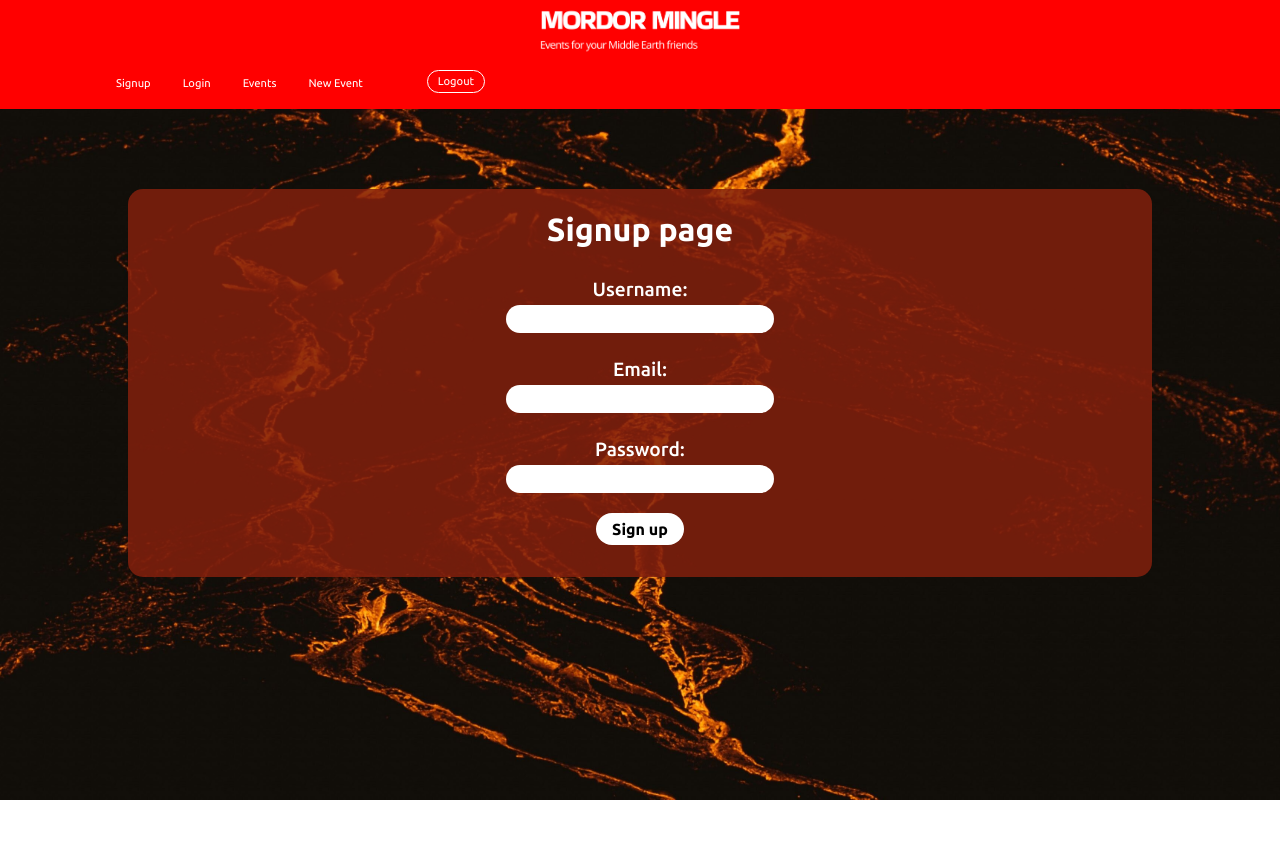
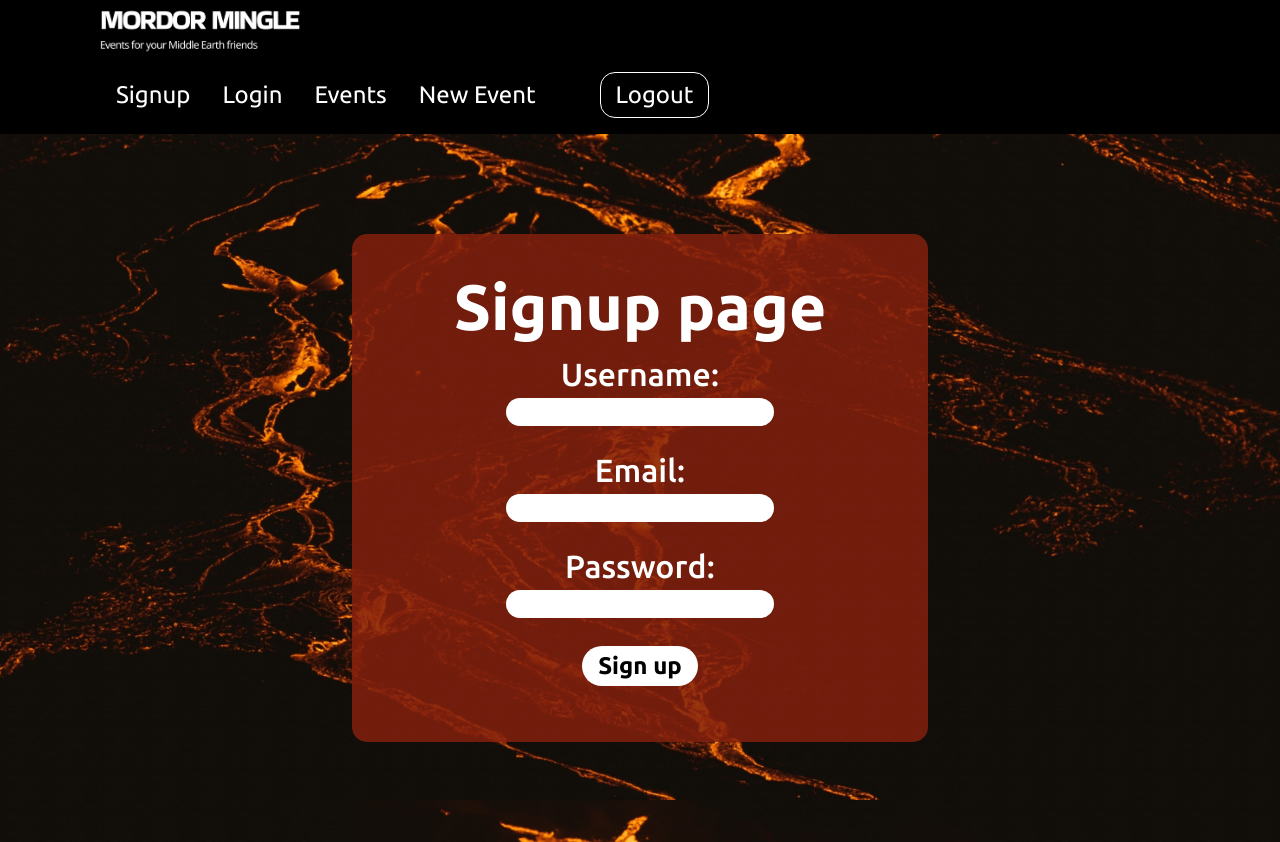
Before and after one commit to sophiaziesch/mordor-mingle-frontend, a React (Vite) app: page /signup in a window 1280 px wide. Before the commit the page ends 800 px from the top, so only its background shows below. Built offline with nearby package versions, Linux system fonts and the light colour scheme; no server answers.

Commit message:
Everything working except NavBar and Profile image

```diff
--- a/src/App.css
+++ b/src/App.css
@@ -118,12 +118,12 @@ h4 {
   display: flex;
   flex-direction: column;
   width: 100vw;
-  justify-content: space-between;
+  justify-content: space-around;
 }
 
 .logo {
   align-self: center;
-  height: 50px;
+  height: 70px;
   width: auto;
 }
 
@@ -140,7 +140,7 @@ h4 {
 .links li a {
   color: white;
   text-decoration: none;
-  font-size: 0.7rem;
+  font-size: 0.6rem;
 }
 
 .logout-button {
@@ -237,13 +237,62 @@ h4 {
     font-family: 'Ubuntu', 'Helvetica', sans-serif;
   }
 
+/* MAJOR STYLES */
+
+h1 {
+  font-size: 4rem;
+  color: white;
+  font-weight: 600;
+  text-align: center;
+  line-height: 3rem;
+}
+
+h2 {
+  font-size: 2.5rem;
+  color: white;
+  font-weight: 500;
+  text-align: center;
+  line-height: 2rem;
+}
+
+
+h3 {
+  font-size: 2rem;
+  color: white;
+  font-weight: 500;
+  text-align: center;
+  line-height: 3rem;
+}
+
+h4 {
+  font-size: 1.5rem;
+  color: white;
+  font-weight: 400;
+  text-align: center;
+  line-height: 1.5rem;
+  padding: 0.5rem 0 0.5rem 0;
+}
+
+.button {
+  background-color: white;
+  padding: 8px 16px;
+  border-radius: 20px;
+  font-weight: 600;
+  font-size: 1.5rem;
+  margin: 0.5rem 0 0.5rem 0;
+}
+
+
+
+
+
   /* NAV STYLES */
 
 .navbar {
-  background-color: red;
+  background-color: black;
   display: flex;
   width: 100vw;
-  justify-content: space-between;
+  justify-content: space-around;
   padding: 0 100px;
 
 }
@@ -257,11 +306,109 @@ h4 {
 	display: flex;
 	flex-direction: row;
 	align-items: center;
+  font-size: 1rem;
 }
 
 .links li {
 	margin: 1rem;
 }
 
+.logout-button {
+  background-color: transparent;
+  color: white;
+  font-size: 1.5rem;
+  border: solid 1px white;
+  border-radius: 15px;
+  padding: 10px 15px;
+}
+
+/* FORM STYLES */
+.form-container {
+  margin: 100px auto;
+  background-color: rgba(131, 32, 14, 0.847);
+  width: 45vw;
+  height: auto;
+  padding-top: 3rem;
+  padding-bottom: 3rem;
+  border-radius: 15px;
+  display: flex;
+  flex-direction: column;
+  justify-content: center;
+  align-items: center;
+  gap: 20px;
+}
+
+.flex-form {
+  display: flex;
+  flex-direction: column;
+  justify-content: center;
+  align-items: center;
+  gap: 20px;
+}
+
+.flex-form label input {
+  border-radius: 15px;
+  padding: 5px 10px;
+  text-align: center;
+}
+
+/* EVENT STYLES */
+.events-container {
+  margin-top: 2rem;
+  display: flex;
+  flex-direction: row;
+  flex-wrap: wrap;
+  gap: 2rem;
+  align-items: center;
+  justify-content: center;
+}
+
+.individual-event {
+  background-color: rgba(52, 52, 52, 0.847);
+  width: 30vw;
+  height: auto;
+  border: 3px white solid;
+  border-radius: 20px;
+  padding: 2rem 2rem;
+  text-align: center;
+  margin: 1rem 0 3rem 0;
+}
+
+.individual-event a {
+  text-decoration: none;
+}
+
+.individual-event h2 {
+  margin-bottom: 1rem;
+}
+
+.individual-event h3 {
+  margin-top: 1rem;
+}
+
+.events-page-h1 {
+  margin: 2rem 0 3rem 0;
+}
+
+/* COMMENT STYLES */
+.text-area {
+  border-radius: 15px;
+  text-align: center;
+  padding: 10px 20px;
+  color: black;
+}
+
+/* PROFILE STYLES */
+
+.individual-event-profile {
+  background-color: rgba(52, 52, 52, 0.847);
+  width: 30vw;
+  height: auto;
+  border: 3px white solid;
+  border-radius: 20px;
+  padding: 2rem 2rem;
+  text-align: center;
+}
+
 
 }
--- a/src/components/Comment.jsx
+++ b/src/components/Comment.jsx
@@ -12,8 +12,9 @@ function Comment({ comment }) {
   return (
     <div className="comment">
       <ProfileImage image={comment.userId.image} />
-      <h3>{comment.userId.username}</h3>
-      <h4>{formattedDate}</h4>
+      <h4>Posted By: {comment.userId.username}</h4>
+      <h4>On: {formattedDate}</h4>
+      <h4>Comment Content:</h4>
       <p>{comment.text}</p>
     </div>
   );
--- a/src/components/Comments.jsx
+++ b/src/components/Comments.jsx
@@ -8,7 +8,10 @@ const Comments = ({ comments, setComments }) => {
       {comments.map((comment) => {
         return (
           <div key={comment._id}>
-            <Comment comment={comment} />
+            <h4>
+              {" "}
+              <Comment comment={comment} />
+            </h4>
           </div>
         );
       })}
--- a/src/components/NavBar.jsx
+++ b/src/components/NavBar.jsx
@@ -8,22 +8,39 @@ const NavBar = () => {
   return (
     <>
       <nav className="navbar">
-        <img className="logo" src="../src/assets/Logo-white.png" alt="logo" />
+        <Link to="/events">
+          <img className="logo" src="../src/assets/Logo-white.png" alt="logo" />
+        </Link>
+
         <ul>
           <div className="links">
             <li>
-              <Link to="/signup">Signup</Link>
+              <Link to="/signup">
+                <h4>Signup</h4>
+              </Link>
             </li>
             <li>
-              <Link to="/login">Login</Link>
+              <Link to="/login">
+                <h4>Login</h4>
+              </Link>
             </li>
             <li>
-              <Link to="/events">Events</Link>
+              <Link to="/events">
+                <h4>Events</h4>
+              </Link>
             </li>
             <li>
-              <Link to="/events/new">New Event</Link>
+              <Link to="/events/new">
+                <h4>New Event</h4>
+              </Link>
             </li>
-            <li>{isLoggedIn && <Link to={`/${user._id}`}>Profile</Link>}</li>
+            <li>
+              {isLoggedIn && (
+                <Link to={`/${user._id}`}>
+                  <h4>Profile</h4>
+                </Link>
+              )}
+            </li>
             <li>
               <LogoutButton />
             </li>
--- a/src/pages/EventsPage.jsx
+++ b/src/pages/EventsPage.jsx
@@ -23,8 +23,9 @@ const EventsPage = () => {
   }, []);
 
   return events ? (
+    <>
+      <h1 className="events-page-h1">Events Page </h1>
       <div className="events-container">
-      <h1>Events Page </h1>
         {events.map((oneEvent) => {
           return (
             <div className="individual-event" key={oneEvent._id}>
@@ -39,6 +40,7 @@ const EventsPage = () => {
           );
         })}
       </div>
+    </>
   ) : (
     <h1> Loading ...</h1>
   );
--- a/src/pages/UserProfilePage.jsx
+++ b/src/pages/UserProfilePage.jsx
@@ -38,7 +38,8 @@ const UserProfilePage = () => {
   const cloudName = import.meta.env.VITE_CLOUDINARY_CLOUD_NAME;
 
   return fetchedUser ? (
-    <div>
+    <div className="events-container">
+      <div className="individual-event-profile">
         <Image
           cloudName={cloudName}
           publicId={fetchedUser.profileImage}
@@ -48,9 +49,9 @@ const UserProfilePage = () => {
 
         <h1>Welcome, {fetchedUser.username}!</h1>
 
-      <h3>{fetchedUser.race}</h3>
+        <h3>Race: {fetchedUser.race}</h3>
 
-      <h3>{fetchedUser.email}</h3>
+        <h3>Email: {fetchedUser.email}</h3>
         <h3>Events Created:</h3>
         {fetchedUser.eventsCreated && fetchedUser.eventsCreated.length > 0 ? (
           <ul>
@@ -82,7 +83,13 @@ const UserProfilePage = () => {
           <p>No events liked yet.</p>
         )}
 
-      <button onClick={() => navigate(`/${userId}/update`)}>Update</button>
+        <button
+          className="button"
+          onClick={() => navigate(`/${userId}/update`)}
+        >
+          Update
+        </button>
+      </div>
     </div>
   ) : (
     <h1>Loading...</h1>
```
Lines whose indentation alone changed are shown as unchanged.
